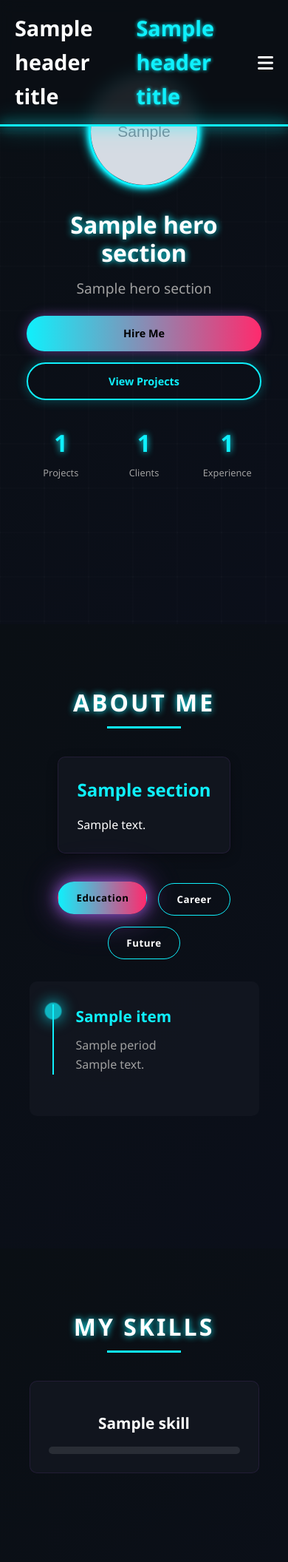
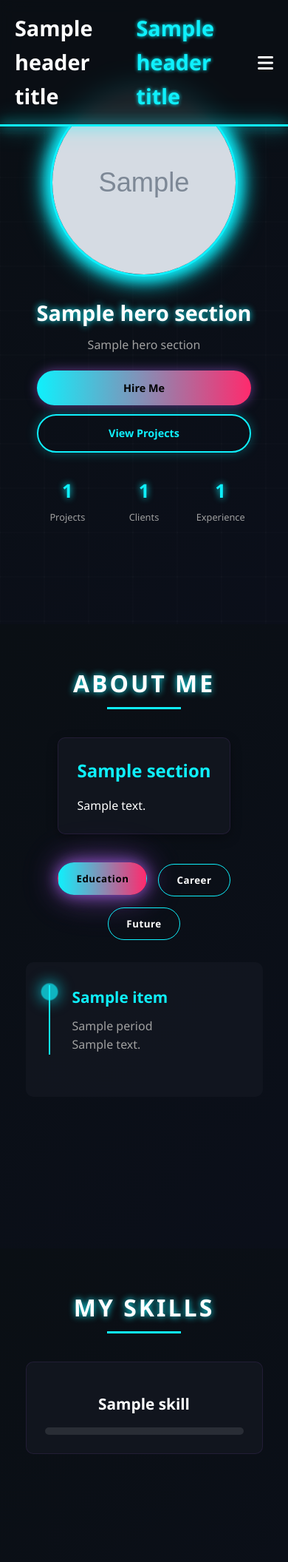
Before and after one commit to Suraj-km09/Full-Stack-django-Portfolio-website, a Django app: template main/templates/main/index.html in a window 390 px wide. Shown: the top 2112 px of the page at 74% size. Run offline with Django 3.2, Linux system fonts and the light colour scheme; the template is opened without the code that fills it: most values are stand-ins (such as "Sample title", 1, 10 or a date in 2020); grey boxes marked "Sample" are stand-in pictures; form fields are guessed from the names that the template uses.

Commit message:
change responsiveness

```diff
--- a/main/static/main/css/style.css
+++ b/main/static/main/css/style.css
@@ -224,58 +222,6 @@
     font-size: 1.5rem;
     opacity: 0;
     animation: fadeIn 0.8s ease 0.9s forwards;
- }
-
-
- /* Responsive styles */
- @media screen and (max-width: 768px) {
-     .nav-links {
-         position: fixed;
-         top: 70px;
-         left: 0;
-         width: 100%;
-         flex-direction: column;
-         background: rgba(10, 15, 20, 0.95);
-         backdrop-filter: blur(15px);
-         padding: 20px;
-         clip-path: polygon(0 0, 100% 0, 100% 0, 0 0);
-         transition: clip-path 0.5s ease;
-     }
-
-     .nav-links.active {
-         clip-path: polygon(0 0, 100% 0, 100% 100%, 0 100%);
-     }
-
-     .nav-links li {
-         margin: 15px 0;
-         opacity: 1;
-         transform: translateX(-30px);
-         transition: transform 0.4s ease;
-     }
-
-     .nav-links.active li {
-         transform: translateX(0);
-     }
-
-     .nav-links li:nth-child(1) {
-         transition-delay: 0.1s;
-     }
-
-     .nav-links li:nth-child(2) {
-         transition-delay: 0.2s;
-     }
-
-     .nav-links li:nth-child(3) {
-         transition-delay: 0.3s;
-     }
-
-     .nav-links li:nth-child(4) {
-         transition-delay: 0.4s;
-     }
-
-     .hamburger {
-         display: block;
-     }
 }
 
 /* Contact Button Highlight */
@@ -466,28 +431,6 @@
     .profile-img:hover { box-shadow: 0 0 15px var(--neon-cyan); }
     .profile-img:hover img { transform: none; }
 }
-
-/* Breakpoints */
-@media (max-width: 992px) {
-  .hero-flex { flex-direction: column-reverse; text-align: center; gap: 2rem; }
-  .hero-text { text-align: center; max-width: 600px; }
-  .counters { justify-content: center; }
-}
-@media (max-width: 768px) {
-  #home { padding: 1rem; }
-  .cta-buttons { flex-direction: column; }
-  .btn { width: 100%; }
-  .cyberpunk-quotes { height: 60px; }
-}
-@media (max-width: 480px) {
-  .profile-img { width: 70vw; height: 70vw; }
-  .counter-item { min-width: 70px; }
-}
-@media (min-width: 1600px) {
-  .hero-flex { max-width: 1400px; }
-  .typing-text { font-size: 4rem; }
-}
-
 
 /* ================= About Section ================= */
 .about-content {
@@ -706,35 +645,17 @@
     color: var(--text-secondary);
 }
 
-
 /* Fade In Keyframe for Bio Cards / Timeline if JS not used */
 @keyframes fadeInUp {
     0% {
         opacity: 0;
         transform: translateY(20px);
     }
-
     100% {
         opacity: 1;
         transform: translateY(0);
     }
 }
-
- /* ---------------- Responsive ---------------- */
- @media (max-width: 992px) {
-     .about-content {
-         grid-template-columns: 1fr;
-     }
-
-     .bio-cards {
-         align-items: center;
-     }
-
-     .timeline-content {
-         min-height: auto;
-     }
- }
-
 
 /* Skills Section */
 .skills-container {
@@ -1394,122 +1278,270 @@
     color: #ccc;
 }
 
-/* Responsive */
+/* Animations */
+@keyframes fadeIn {
+    from {
+        opacity: 0;
+    }
+    to {
+        opacity: 1;
+    }
+}
+
+@keyframes typing {
+    from {
+        width: 0;
+    }
+    to {
+        width: 100%;
+    }
+}
+
+@keyframes blink {
+    50% {
+        border-color: transparent;
+    }
+}
+
+/* Utility Classes */
+.text-neon-cyan {
+    color: var(--neon-cyan);
+    text-shadow: 0 0 5px var(--neon-cyan);
+}
+
+.text-neon-cyan {
+    color: var(--neon-cyan);
+    text-shadow: 0 0 5px var(--neon-cyan);
+}
+
+.mt-20 {
+    margin-top: 20px;
+}
+
+/* ================= RESPONSIVE STYLES ================= */
+@media screen and (max-width: 1200px) {
+    .container {
+        padding: 0 15px;
+    }
+}
+
+@media screen and (max-width: 992px) {
+    .about-content,
+    .contact-container {
+        grid-template-columns: 1fr;
+    }
+
+    .typing-text {
+        font-size: 2.5rem;
+    }
+
+    .counters {
+        gap: 20px;
+    }
+
+    .bio-cards {
+        align-items: center;
+    }
+
+    .timeline-content {
+        min-height: auto;
+    }
+
+    .hero-flex {
+        flex-direction: column-reverse;
+        text-align: center;
+        gap: 2rem;
+    }
+
+    .hero-text {
+        text-align: center;
+        max-width: 600px;
+    }
+
+    .counters {
+        justify-content: center;
+    }
+}
+
 @media screen and (max-width: 768px) {
+    /* Navigation */
+    .nav-links {
+        position: fixed;
+        top: 70px;
+        left: 0;
+        width: 100%;
+        flex-direction: column;
+        background: rgba(10, 15, 20, 0.95);
+        backdrop-filter: blur(15px);
+        padding: 20px;
+        clip-path: polygon(0 0, 100% 0, 100% 0, 0 0);
+        transition: clip-path 0.5s ease;
+    }
+
+    .nav-links.active {
+        clip-path: polygon(0 0, 100% 0, 100% 100%, 0 100%);
+    }
+
+    .nav-links li {
+        margin: 15px 0;
+        opacity: 1;
+        transform: translateX(-30px);
+        transition: transform 0.4s ease;
+    }
+
+    .nav-links.active li {
+        transform: translateX(0);
+    }
+
+    .nav-links li:nth-child(1) {
+        transition-delay: 0.1s;
+    }
+
+    .nav-links li:nth-child(2) {
+        transition-delay: 0.2s;
+    }
+
+    .nav-links li:nth-child(3) {
+        transition-delay: 0.3s;
+    }
+
+    .nav-links li:nth-child(4) {
+        transition-delay: 0.4s;
+    }
+
+    .hamburger {
+        display: block;
+    }
+
+    /* Hero Section */
+    #home {
+        padding-top: 120px; /* Account for fixed navbar */
+        min-height: calc(100dvh - 80px);
+        align-items: flex-start;
+        padding: 1rem;
+    }
+
+    .profile-img {
+        width: 70vw;
+        height: 70vw;
+        max-width: 280px;
+        max-height: 280px;
+    }
+
+    .typing-text {
+        font-size: 2rem;
+    }
+
+    .subtitle {
+        font-size: 1.1rem;
+    }
+
+    .cta-buttons {
+        flex-direction: column;
+    }
+
+    .btn {
+        width: 100%;
+    }
+
+    .cyberpunk-quotes {
+        height: 60px;
+    }
+
+    /* Projects */
+    .projects-grid {
+        grid-template-columns: 1fr;
+    }
+
+    .project-img-slider {
+        height: 180px;
+    }
+
+    /* Counters */
+    .counters {
+        flex-wrap: wrap;
+    }
+
+    /* Certificates */
+    .certificates-grid {
+        grid-template-columns: repeat(auto-fill, minmax(250px, 1fr));
+    }
+
+    .certificate-card {
+        height: 350px;
+    }
+
+    .section-title {
+        font-size: 2.2rem;
+    }
+
+    /* Footer */
     footer .footer-content {
         flex-direction: column;
         text-align: center;
         gap: 10px;
     }
+
     footer .footer-actions {
         margin-top: 10px;
     }
 }
 
- /* Animations */
- @keyframes fadeIn {
-     from {
-         opacity: 0;
-     }
-
-     to {
-         opacity: 1;
-     }
- }
-
- @keyframes typing {
-     from {
-         width: 0;
-     }
-
-     to {
-         width: 100%;
-     }
- }
-
- @keyframes blink {
-     50% {
-         border-color: transparent;
-     }
- }
-
- /* Responsive Styles */
- @media (max-width: 992px) {
-
-     .about-content,
-     .contact-container {
-         grid-template-columns: 1fr;
-     }
-
-     .typing-text {
-         font-size: 2.5rem;
-     }
-
-     .counters {
-         gap: 20px;
-     }
- }
-
- @media (max-width: 768px) {
-     .nav-links {
-         display: none;
-         flex-direction: column;
-         position: absolute;
-         top: 70px;
-         left: 0;
-         width: 100%;
-         background: rgba(10, 15, 20, 0.95);
-         padding: 20px;
-         border-top: 1px solid rgba(185, 103, 255, 0.2);
-     }
-
-     .nav-links.active {
-         display: flex;
-     }
-
-     .nav-links li {
-         margin: 10px 0;
-     }
-
-     .hamburger {
-         display: block;
-     }
-
-     .projects-grid {
-         grid-template-columns: 1fr;
-     }
-
-     .counters {
-         flex-wrap: wrap;
-     }
-
-     .cta-buttons {
-         flex-direction: column;
-         gap: 15px;
-     }
- }
-
- @media (max-width: 480px) {
+@media screen and (max-width: 480px) {
+    /* Hero Section */
+    #home {
+        padding-top: 120px;
+        min-height: calc(100dvh - 70px);
+    }
+
+    .profile-img {
+        width: 65vw;
+        height: 65vw;
+    }
+
     .section-title {
         font-size: 2rem;
     }
 
     .typing-text {
-         font-size: 2rem;
+        font-size: 1.8rem;
     }
 
     .subtitle {
-         font-size: 1.2rem;
+        font-size: 1rem;
+    }
+
+    .counter-item {
+        min-width: 70px;
     }
 
     .counter-number {
-         font-size: 2rem;
-     }
-
-     .profile-img {
-         width: 150px;
-         height: 150px;
-     }
+        font-size: 1.6rem;
+    }
+
+    /* Certificates */
+    .certificates-grid {
+        grid-template-columns: 1fr;
+    }
+
+    /* Footer */
+    footer .footer-actions a {
+        padding: 8px 16px;
+        font-size: 0.9rem;
+    }
+}
+
+/* Fix for iOS Safari viewport height issue */
+@supports (-webkit-touch-callout: none) {
+    #home {
+        min-height: -webkit-fill-available;
+    }
+}
+
+/* Prevent horizontal scrolling */
+html, body {
+    max-width: 100%;
+    overflow-x: hidden;
 }
 
 /* Motion Reduction */
```
Also changed, not shown: other parts of main/static/main/css/style.css (+21 -60 lines). Lines whose indentation alone changed are shown as unchanged.
